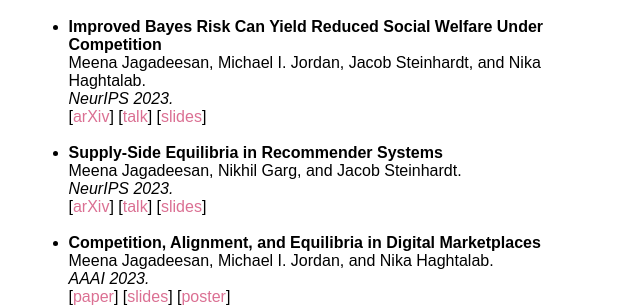
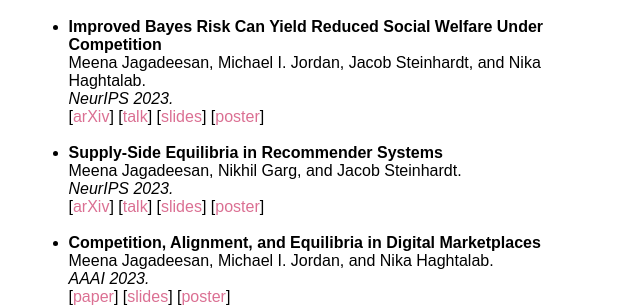
Before and after one commit to mjagadeesan/mjagadeesan.github.io, a Jekyll site: the page built from index.html, in a window 1280 px wide and 900 px high, scrolled down 514 px. Shown: the part 152-459 px from the top of the window, without its empty margins (424-1064 px from the left). Built offline with Jekyll 4.4.1, drawn with Linux system fonts in a browser that asks for light colours; some web fonts are replaced.

Commit message:
added posters

```diff
--- a/index.html
+++ b/index.html
@@ -23,17 +23,17 @@ layout: default
 	<li><b><span>Improved Bayes Risk Can Yield Reduced Social Welfare Under Competition</span></b><br>
 	Meena Jagadeesan, Michael I. Jordan, Jacob Steinhardt, and Nika Haghtalab.<br>
 	<span><em>NeurIPS 2023.</em></span><br>
-	[<a href=https://arxiv.org/abs/2306.14670>arXiv</a>] [<a href=https://recorder-v3.slideslive.com/#/share?share=89315&s=5694d935-ca68-4f68-be32-e7915c71dfc0>talk</a>] [<a href=research/competition-scale-slides.pdf>slides</a>]<br></li>
+	[<a href=https://arxiv.org/abs/2306.14670>arXiv</a>] [<a href=https://recorder-v3.slideslive.com/#/share?share=89315&s=5694d935-ca68-4f68-be32-e7915c71dfc0>talk</a>] [<a href=research/competition-scale-slides.pdf>slides</a>] [<a href=research/competition-scale-poster.pdf>poster</a>]<br></li>
 	<br>
 	<li><b><span>Supply-Side Equilibria in Recommender Systems</span></b><br>
 	Meena Jagadeesan, Nikhil Garg, and Jacob Steinhardt.<br>
 	<span><em>NeurIPS 2023.</em></span><br>
-	[<a href=https://arxiv.org/abs/2206.13489>arXiv</a>] [<a href=https://recorder-v3.slideslive.com/#/share?share=89191&s=786a37df-6ac5-41b6-8be5-0ab7ee5734fd>talk</a>] [<a href=research/supplyside-slides.pdf>slides</a>] <br></li>
+	[<a href=https://arxiv.org/abs/2206.13489>arXiv</a>] [<a href=https://recorder-v3.slideslive.com/#/share?share=89191&s=786a37df-6ac5-41b6-8be5-0ab7ee5734fd>talk</a>] [<a href=research/supplyside-slides.pdf>slides</a>] [<a href=research/supplyside-poster.pdf>poster</a>]<br></li>
 	<br>
 	<li><b><span>Competition, Alignment, and Equilibria in Digital Marketplaces</span></b><br>
 	Meena Jagadeesan, Michael I. Jordan, and Nika Haghtalab.<br>
 	<span><em>AAAI 2023.</em></span><br>
-    [<a href=https://arxiv.org/abs/2208.14423>paper</a>] [<a href=research/competition-bandits-slides.pdf>slides</a>] [<a href=research/competition-poster.pdf>poster</a>] <br><br></li>
+    [<a href=https://arxiv.org/abs/2208.14423>paper</a>] [<a href=research/competition-bandits-slides.pdf>slides</a>] [<a href=research/competition-bandits-poster.pdf>poster</a>] <br><br></li>
 	<li><b><span>Performative Power</span></b><br>
 	(α-β) Moritz Hardt, Meena Jagadeesan, and Celestine Mendler-Dünner. <br>
 	<span><em>NeurIPS 2022.</em></span><br>
```
Also changed, not shown: 5 other files.
